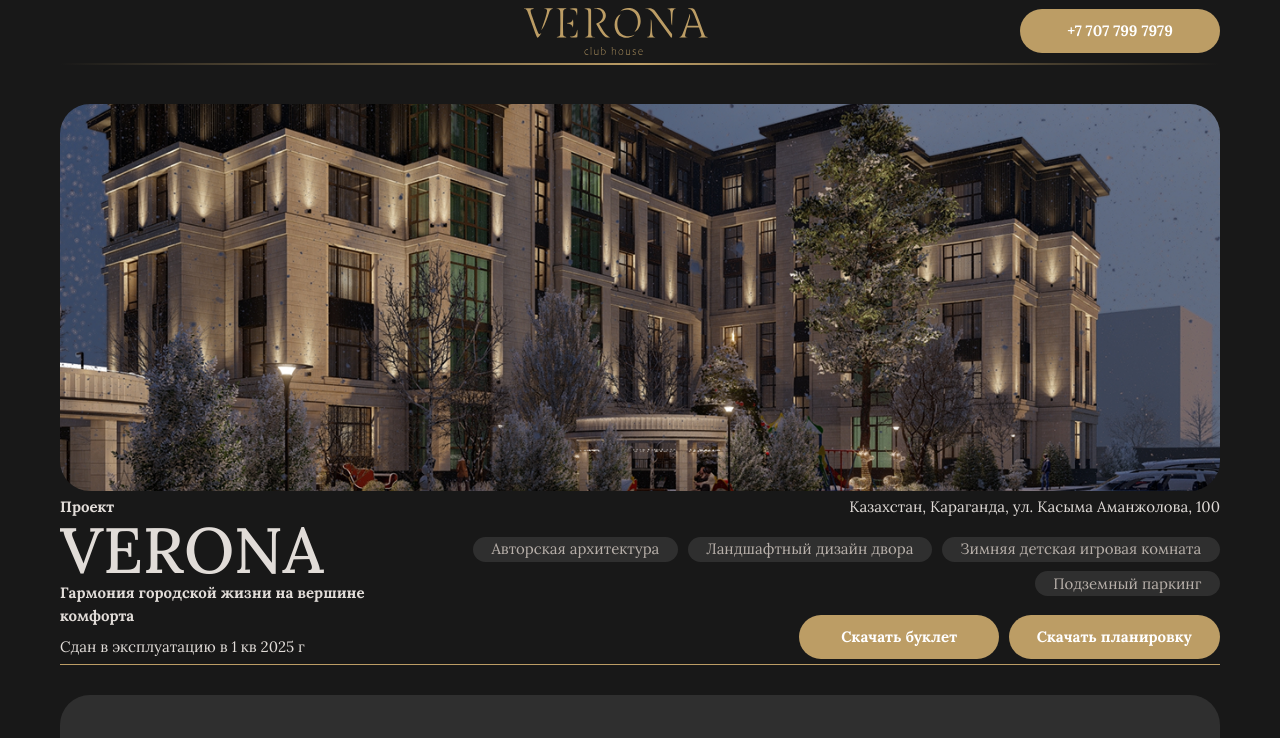
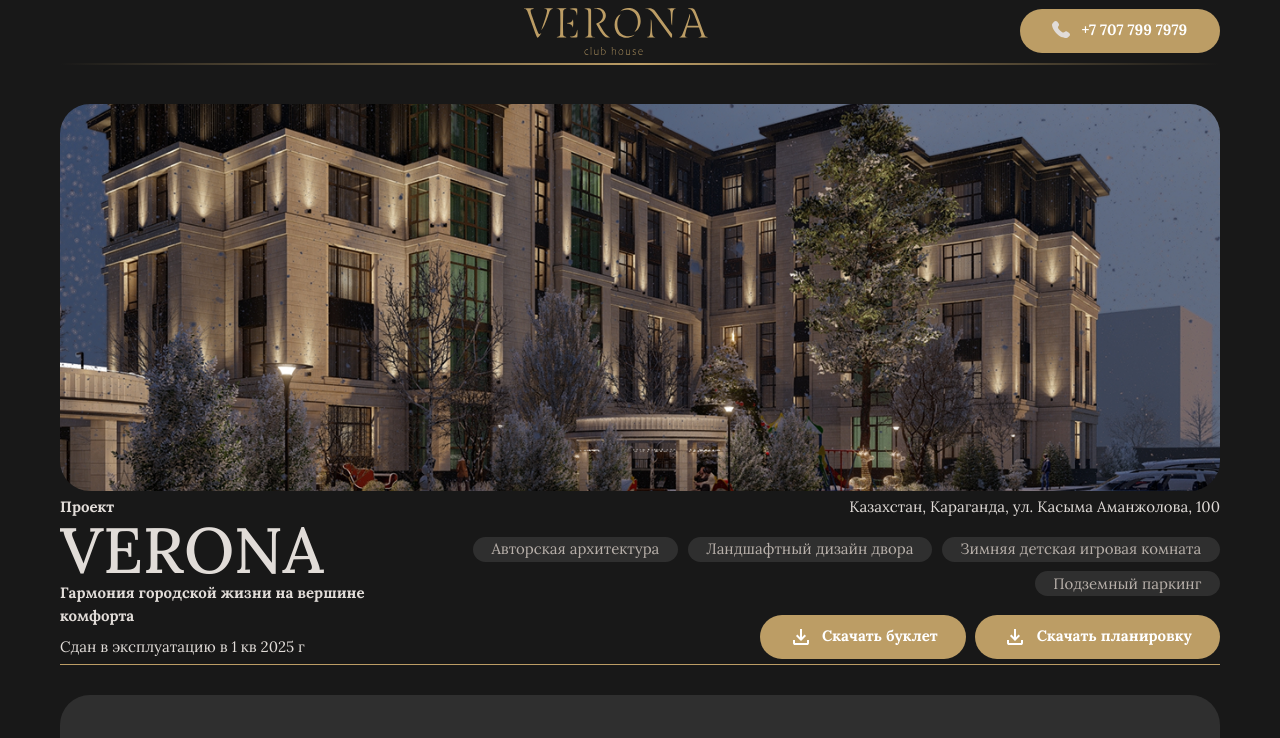
Before and after one commit to dissin101/zhiloy-fond, a Next.js app: page /zhiloy-fond/ in a window 1280 px wide. Shown: the top 738 px of the page. Built offline with nearby package versions, Linux system fonts and the light colour scheme; a web font is replaced by a local one.

Commit message:
Add icons for buttons

```diff
--- a/src/app/components/Footer.tsx
+++ b/src/app/components/Footer.tsx
@@ -1,6 +1,7 @@
 import Image from 'next/image'
 import PrimaryButton from '@/app/components/ui/PrimaryButton'
 import { getImagePath } from '@/app/utils/image'
+import Phone from '@/app/components/icons/Phone'
 
 const Footer = () => (
     <div>
@@ -24,7 +25,9 @@ const Footer = () => (
                 }
             >
                 <a href={'tel:+77077997979'}>
-                    <PrimaryButton>+7 707 799 7979</PrimaryButton>
+                    <PrimaryButton className={'flex gap-2.5'}>
+                        <Phone /> +7 707 799 7979
+                    </PrimaryButton>
                 </a>
                 <Image
                     src={getImagePath('/zhiloy-fond-logo.png')}
--- a/src/app/components/Header.tsx
+++ b/src/app/components/Header.tsx
@@ -1,6 +1,7 @@
 import PrimaryButton from '@/app/components/ui/PrimaryButton'
 import Image from 'next/image'
 import { getImagePath } from '@/app/utils/image'
+import Phone from '@/app/components/icons/Phone'
 
 const Header = () => {
     return (
@@ -22,7 +23,9 @@ const Header = () => {
                     className={'self-end hidden lg:block'}
                     href={'tel:+77077997979'}
                 >
-                    <PrimaryButton>+7 707 799 7979</PrimaryButton>
+                    <PrimaryButton className={'flex gap-2.5'}>
+                        <Phone /> +7 707 799 7979
+                    </PrimaryButton>
                 </a>
             </header>
             <div className="w-full h-[2px] bg-gradient-to-r from-transparent via-[#BC9D65] to-transparent mt-[10px] lg:mt-0"></div>
--- a/src/app/components/Hero.tsx
+++ b/src/app/components/Hero.tsx
@@ -2,6 +2,7 @@ import Tag from '@/app/components/ui/Tag'
 import PrimaryButton from '@/app/components/ui/PrimaryButton'
 import Image from 'next/image'
 import { getImagePath } from '@/app/utils/image'
+import Download from '@/app/components/icons/Download'
 
 const content = {
     title: 'VERONA',
@@ -52,9 +53,14 @@ const Hero = () => (
                     ))}
                 </div>
                 <div className={'flex flex-col lg:flex-row gap-2.5'}>
-                    {/* TODO: add icons & actions*/}
-                    <PrimaryButton>Скачать буклет</PrimaryButton>
-                    <PrimaryButton>Скачать планировку</PrimaryButton>
+                    <PrimaryButton className={'flex gap-2.5'}>
+                        <Download />
+                        Скачать буклет
+                    </PrimaryButton>
+                    <PrimaryButton className={'flex gap-2.5'}>
+                        <Download />
+                        Скачать планировку
+                    </PrimaryButton>
                 </div>
             </div>
         </div>
--- /dev/null
+++ b/src/app/components/icons/Download.tsx
@@ -0,0 +1,19 @@
+import React from 'react'
+
+const Download = (props: React.ComponentPropsWithoutRef<'svg'>) => (
+    <svg
+        width="24"
+        height="24"
+        viewBox="0 0 24 24"
+        fill="none"
+        xmlns="http://www.w3.org/2000/svg"
+        {...props}
+    >
+        <path
+            d="M12 16L7 11L8.4 9.55L11 12.15V4H13V12.15L15.6 9.55L17 11L12 16ZM6 20C5.45 20 4.97933 19.8043 4.588 19.413C4.19667 19.0217 4.00067 18.5507 4 18V15H6V18H18V15H20V18C20 18.55 19.8043 19.021 19.413 19.413C19.0217 19.805 18.5507 20.0007 18 20H6Z"
+            fill="white"
+        />
+    </svg>
+)
+
+export default Download
```
